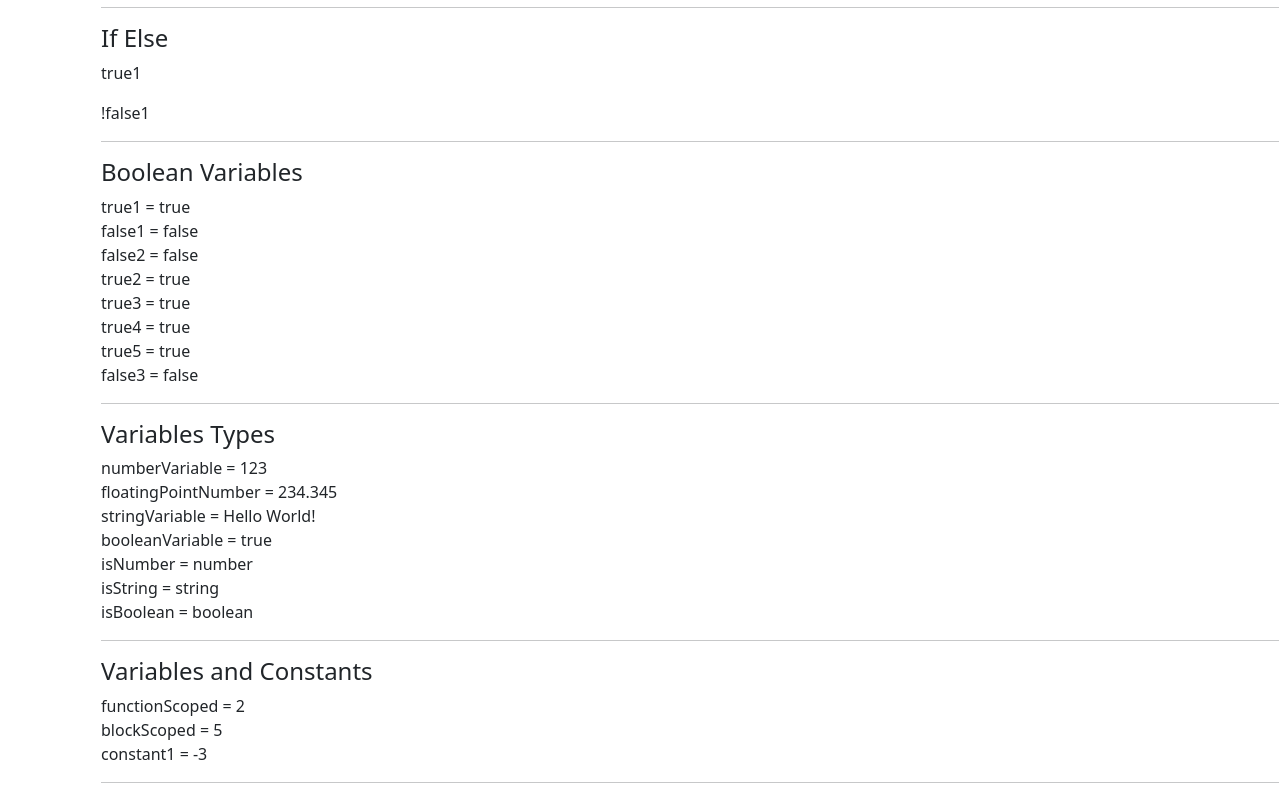
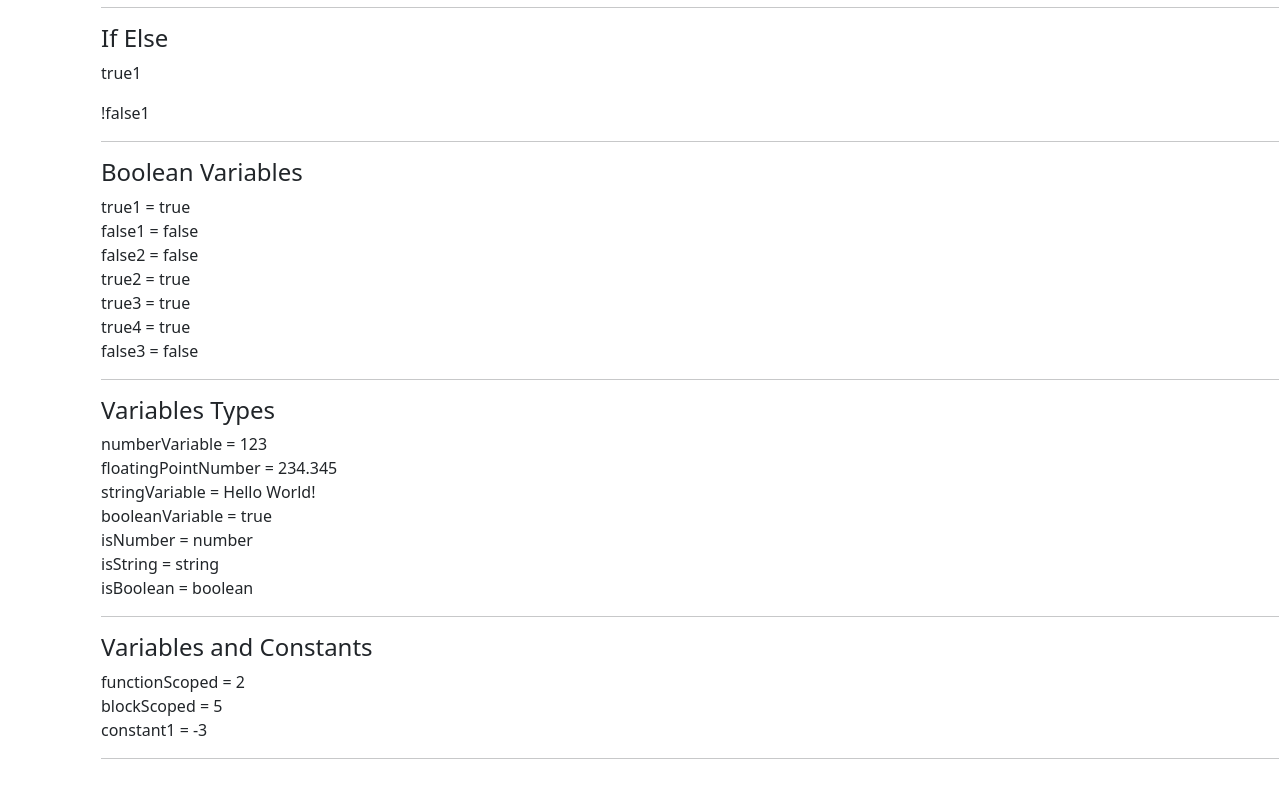
Before and after one commit to Josh-Len/kambaz-next-js, a Next.js app: page /Labs/Lab3 in a window 1280 px wide. Shown: the part 4700-5500 px from the top of the page. After the commit the page ends 5476 px from the top, so only its background shows below. Built offline with nearby package versions, Linux system fonts and the light colour scheme.

Commit message:
final fix to boolean variable

```diff
--- a/app/Labs/Lab3/BooleanVariables.tsx
+++ b/app/Labs/Lab3/BooleanVariables.tsx
@@ -1,12 +1,13 @@
 export default function BooleanVariables() {
 const numberVariable = 123
-let floatingPointNumber = 234.345;
+const floatingPointNumber = 234.345;
 const true1 = true, false1 = false;
 const false2 = true1 && false1;
 const true2 = true1 || false1;
 const true3 = !false2;
 const true4 = numberVariable === 123; // always use === not ==
-const true5 = floatingPointNumber !== 321.432;
+//const true5 = floatingPointNumber !== 321.432;
+//true5     = {true5 + ""}     <br /> taken out from line21
 const false3 = numberVariable < 100;
 return (
   <div id="wd-boolean-variables">
@@ -17,7 +18,6 @@ return (
     true2     = {true2 + ""}     <br />
     true3     = {true3 + ""}     <br />
     true4     = {true4 + ""}     <br />
-    true5     = {true5 + ""}     <br />
     false3    = {false3 + ""}    <hr />
   </div>
 );}
```
